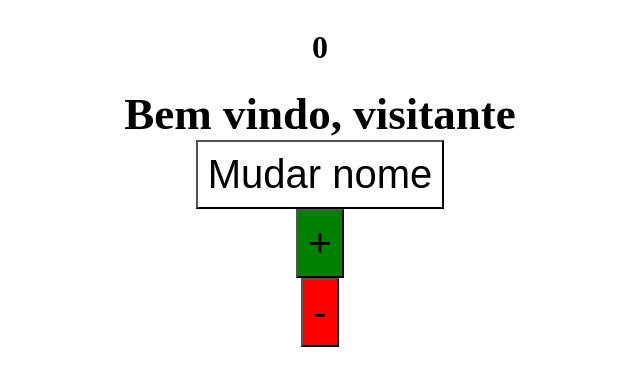
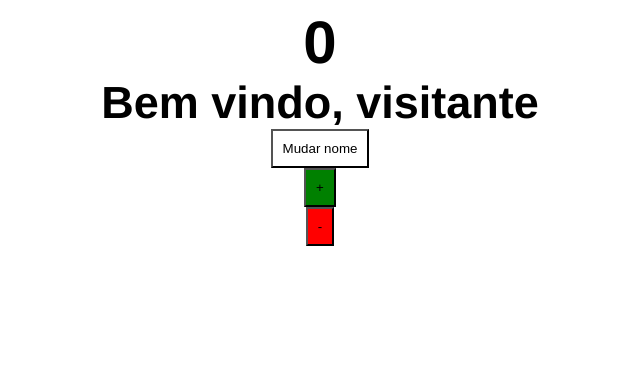
Before and after one commit to yantedesco/react_2022.2, a React (Vite) app: page / in a window 1280 px wide. Shown: the top 386 px of the page, without its empty margins (320-960 px from the left). Built offline with nearby package versions, Linux system fonts and the light colour scheme.

Commit message:
styled componentes 2

```diff
--- a/src/components/Button.jsx
+++ /dev/null
@@ -1,14 +0,0 @@
-export const Button = (props) => {
-  return (
-    <button
-      style={{
-        backgroundColor: props.backgroundColor,
-        padding: props.padding,
-        fontSize: props.fontSize
-      }}
-      onClick={props.onClick}
-    >
-      {props.name}
-    </button>
-  );
-};
--- /dev/null
+++ b/src/components/Button/index.jsx
@@ -0,0 +1,14 @@
+import { Botao } from "./styles";
+
+export const Button = (props) => {
+  return (
+    <Botao
+      fontSize={props.fontSize}
+      backgroundColor={props.backgroundColor}
+      padding={props.padding}
+      onClick={props.onClick}
+    >
+      {props.name}
+    </Botao>
+  );
+};
--- /dev/null
+++ b/src/components/Button/styles.js
@@ -0,0 +1,7 @@
+import styled from "styled-components";
+
+export const Botao = styled.button`
+  background-color: ${({ backgroundColor }) => backgroundColor};
+  padding: ${(props) => props.padding};
+  fontsize: ${(props) => props.fontSize};
+`;
--- a/src/screens/Pokemon/index.jsx
+++ b/src/screens/Pokemon/index.jsx
@@ -1,7 +1,7 @@
 import { useState } from "react";
-import { Button } from "../../components/Button.jsx";
+import { Button } from "../../components/Button";
 import { Container } from "../../components/Container.jsx";
-import { Saudacao } from "./styles.js";
+import { Saudacao, Contador } from "./styles.js";
 
 export const Pokemon = () => {
   const [contador, setContador] = useState(0);
@@ -9,7 +9,7 @@ export const Pokemon = () => {
 
   return (
     <Container>
-      <h1>{contador}</h1>
+      <Contador>{contador}</Contador>
       <Saudacao>Bem vindo, {nome}</Saudacao>
       {/* <ul>
         {pokemons.map((pokemon) => {
--- a/src/screens/Pokemon/styles.js
+++ b/src/screens/Pokemon/styles.js
@@ -3,4 +3,12 @@ import styled from "styled-components";
 export const Saudacao = styled.h1`
   font-size: 45px;
   margin: auto;
+  font-family: Helvetica;
 `;
+
+export const Contador = styled.h1`
+  font-size: 60px;
+  margin: auto;
+  font-family: Helvetica;
+  font-weight: bold;
+`;
```
